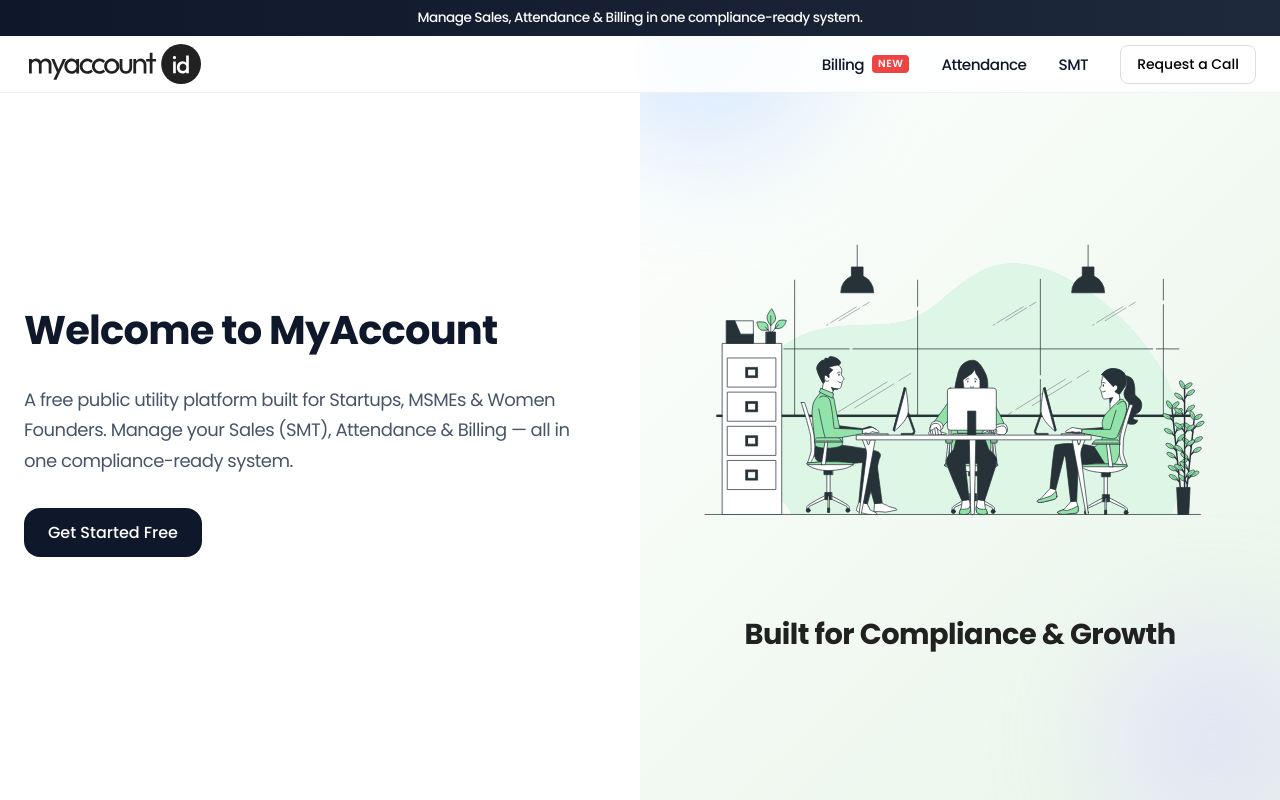
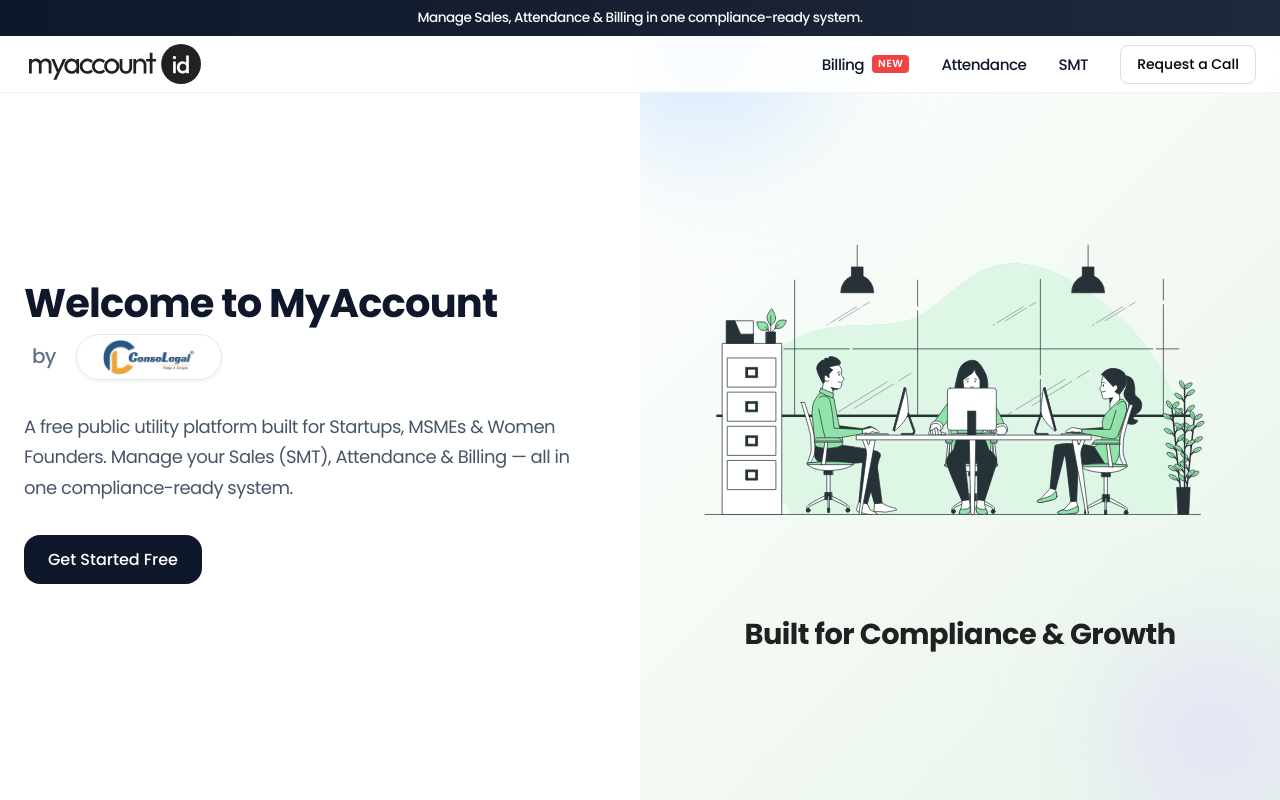
Before and after one commit to chinmay1182/attendance-web, a Next.js app: page / in a window 1280 px wide. Shown: the top 800 px of the page. Built offline with nearby package versions, Linux system fonts and the light colour scheme.

Commit message:
34324323

```diff
--- a/src/app/page.module.css
+++ b/src/app/page.module.css
@@ -241,10 +241,38 @@
   color: #0f172a;
 }
 
+.heroSubTitleRow {
+  display: flex;
+  align-items: center;
+  gap: 0.75rem;
+  margin-top: 0.5rem;
+}
+
+.heroPoweredBy {
+  font-size: 1rem;
+  font-weight: 500;
+  color: #64748b;
+  margin: 0 0.5rem;
+  vertical-align: middle;
+  display: inline-block;
+}
+
 @media (min-width: 768px) {
-  .heroTitle {
-    font-size: 2.5rem;
+  .heroPoweredBy {
+    font-size: 1.25rem;
   }
+}
+
+.heroLogoPill {
+  display: inline-flex;
+  align-items: center;
+  justify-content: center;
+  background-color: white;
+  padding: 4px 12px;
+  border-radius: 9999px;
+  border: 1px solid #e2e8f0;
+  vertical-align: middle;
+  box-shadow: 0 2px 4px rgba(0,0,0,0.05);
 }
 
 .heroSubtitle {
--- a/src/app/page.tsx
+++ b/src/app/page.tsx
@@ -16,7 +16,7 @@
 
 const notifications = [
   "Billing portal is accessible at billing.myaccount.asia →",
-  "Welcome to MyAccount - Your Free Public Utility Platform!",
+  "Welcome to MyAccount by ConsoLegal - Your Free Public Utility Platform!",
   "Manage Sales, Attendance & Billing in one compliance-ready system.",
   "Free for Startups, MSMEs & Women Founders.",
 ];
@@ -100,6 +100,19 @@
           <div className={styles.heroLeft}>
             <h1 className={styles.heroTitle}>
               Welcome to MyAccount
+              <div className={styles.heroSubTitleRow}>
+                <span className={styles.heroPoweredBy}>by</span>
+                <div className={styles.heroLogoPill}>
+                  <Image
+                    src="/consolegal.jpeg"
+                    alt="ConsoLegal"
+                    width={120}
+                    height={36}
+                    style={{ objectFit: 'contain', borderRadius: '9999px' }}
+                    unoptimized
+                  />
+                </div>
+              </div>
             </h1>
             <p className={styles.heroSubtitle}>
               A free public utility platform built for Startups, MSMEs & Women Founders.
```
